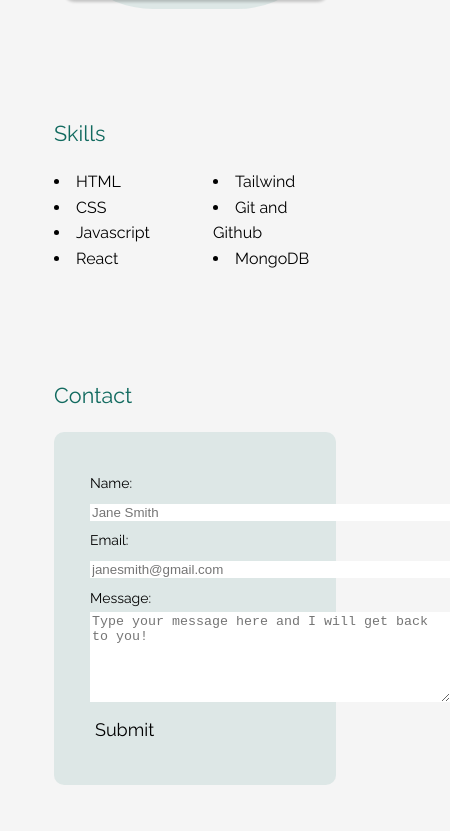
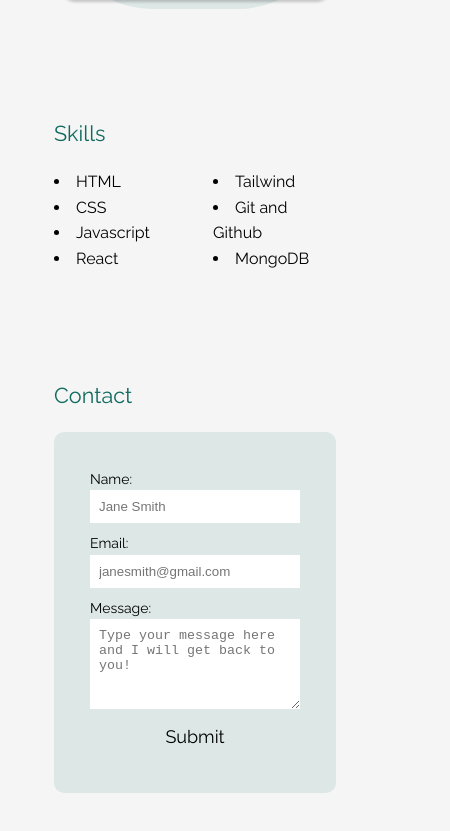
Before and after one commit to emoore29/My-Portfolio, a Next.js app: page / in a window 390 px wide. Shown: the part 1484-2315 px from the top of the page, 450 px wide, since content can reach past the window. Built offline with nearby package versions, Linux system fonts and the light colour scheme.

Commit message:
added mobile responsive styling for contact form <320px

```diff
--- a/components/contact.js
+++ b/components/contact.js
@@ -46,7 +46,11 @@ export default function Contact() {
             errors={state.errors}
           />
         </fieldset>
-        <button type="submit" disabled={state.submitting}>
+        <button
+          type="submit"
+          disabled={state.submitting}
+          className={styles.contactSubmitBtn}
+        >
           Submit
         </button>
       </form>
--- a/components/layout.module.css
+++ b/components/layout.module.css
@@ -55,6 +55,10 @@
   justify-self: end;
 }
 
+.mobileNav button {
+  border-radius: 15%;
+}
+
 @media (max-width: 768px) {
   .mobileNav {
     position: relative;
--- a/styles/Home.module.css
+++ b/styles/Home.module.css
@@ -82,20 +82,32 @@
   padding: 2rem;
 }
 
+.contactForm fieldset {
+  display: flex;
+  align-items: center;
+  width: 100%;
+}
+
 .contactForm label {
   display: inline-block;
   font-size: 14px;
-  width: 5rem;
+  width: 10%;
 }
 
 .contactForm input,
 .contactForm textarea {
   border: none;
-  width: 20rem;
+  margin-bottom: 0.5rem;
+  padding: 0.5rem;
+  flex-grow: 1;
 }
 
 .contactForm textarea {
   height: 5rem;
+}
+
+.contactSubmitBtn {
+  width: 100%;
 }
 
 /* MEDIA QUERIES */
@@ -114,4 +126,15 @@
   .aboutContainer {
     grid-template-columns: auto;
   }
+
+  .contactForm fieldset {
+    display: flex;
+    flex-direction: column;
+    align-items: flex-start;
+  }
+
+  .contactForm input,
+  .contactForm textarea {
+    width: 100%;
+  }
 }
--- a/styles/global.css
+++ b/styles/global.css
@@ -46,7 +46,7 @@ button {
   background: none;
   border: none;
   padding: 5px;
-  border-radius: 15%;
+
   margin: 0;
   font: inherit;
   cursor: pointer;
```
